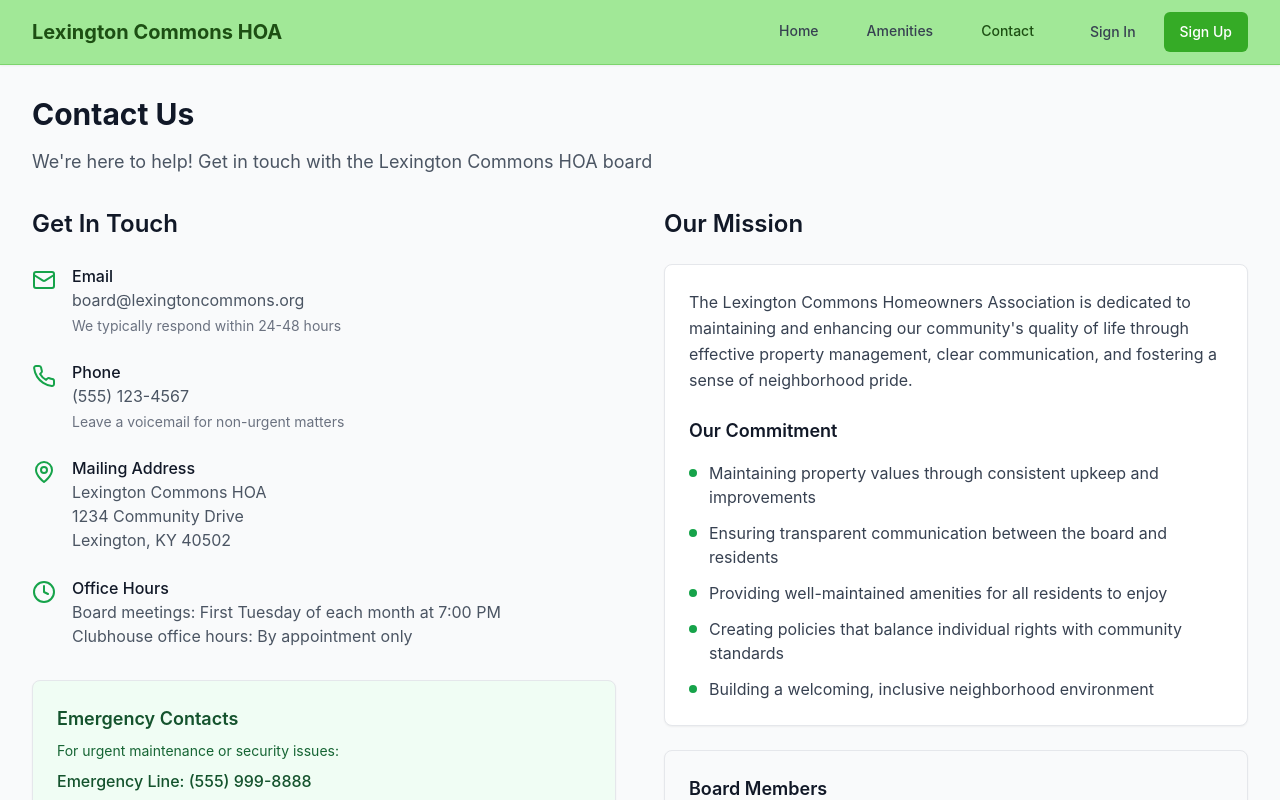
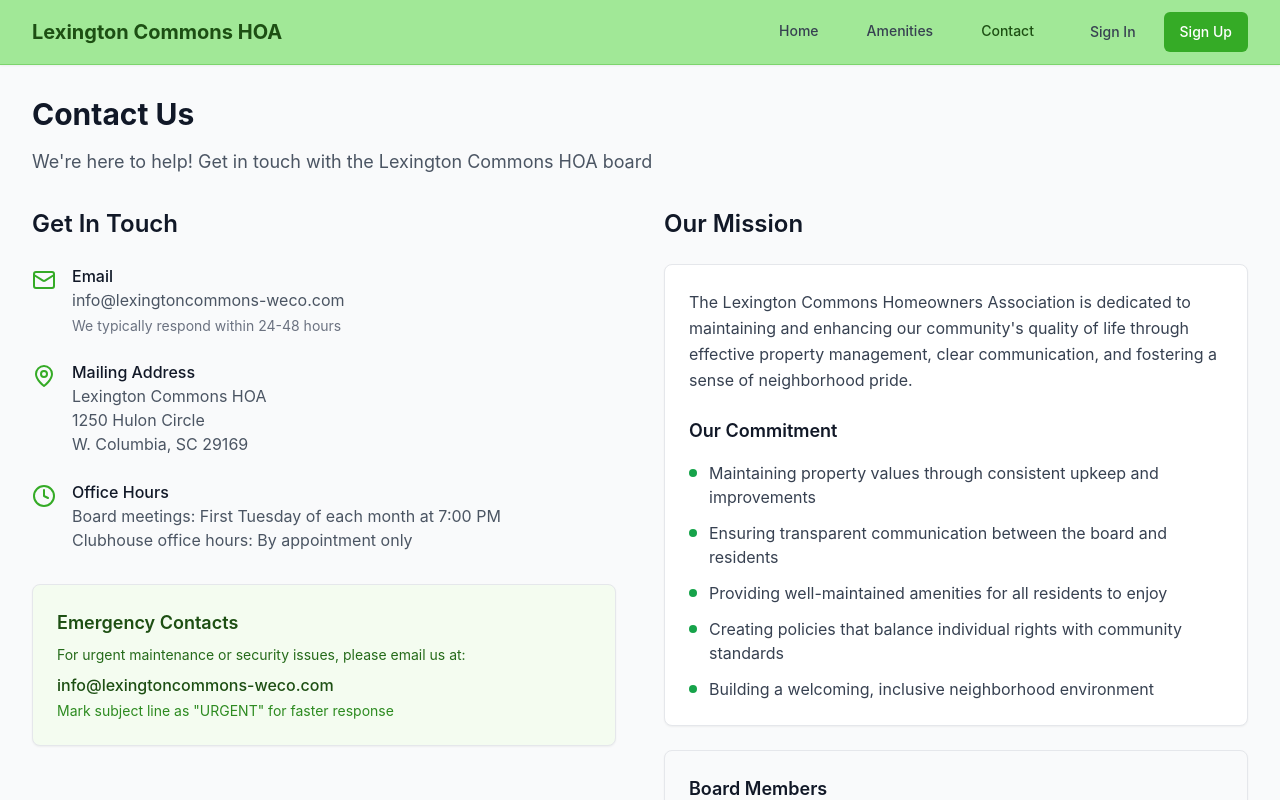
Before and after one commit to dan-quinlog/lexag-hoa, a React (Vite) app: page /contact in a window 1280 px wide. Shown: the top 800 px of the page. Built offline with nearby package versions, Linux system fonts and the light colour scheme.

Commit message:
feat: update contact page with live HOA information
Amp-Thread-ID: https://ampcode.com/threads/T-4a1ed409-68e7-4506-8644-2f45ec2aab97
Co-authored-by: Amp <amp@ampcode.com>

```diff
--- a/src/pages/ContactPage.tsx
+++ b/src/pages/ContactPage.tsx
@@ -1,5 +1,5 @@
 import { Helmet } from 'react-helmet-async'
-import { Mail, Phone, MapPin, Clock } from 'lucide-react'
+import { Mail, MapPin, Clock } from 'lucide-react'
 import { HOA_NAME } from '@/lib/constants'
 
 const ContactPage: React.FC = () => {
@@ -29,10 +29,10 @@ const ContactPage: React.FC = () => {
 
             <div className="space-y-6">
               <div className="flex items-start">
-                <Mail className="h-6 w-6 text-primary-600 mt-1 mr-4 flex-shrink-0" />
+                <Mail className="h-6 w-6 text-grass-600 mt-1 mr-4 flex-shrink-0" />
                 <div>
                   <h3 className="font-medium text-gray-900">Email</h3>
-                  <p className="text-gray-600">board@lexingtoncommons.org</p>
+                  <p className="text-gray-600">info@lexingtoncommons-weco.com</p>
                   <p className="text-sm text-gray-500 mt-1">
                     We typically respond within 24-48 hours
                   </p>
@@ -40,30 +40,19 @@ const ContactPage: React.FC = () => {
               </div>
 
               <div className="flex items-start">
-                <Phone className="h-6 w-6 text-primary-600 mt-1 mr-4 flex-shrink-0" />
+                <MapPin className="h-6 w-6 text-grass-600 mt-1 mr-4 flex-shrink-0" />
                 <div>
-                  <h3 className="font-medium text-gray-900">Phone</h3>
-                  <p className="text-gray-600">(555) 123-4567</p>
-                  <p className="text-sm text-gray-500 mt-1">
-                    Leave a voicemail for non-urgent matters
+                  <h3 className="font-medium text-gray-900">Mailing Address</h3>
+                  <p className="text-gray-600">
+                    Lexington Commons HOA<br />
+                    1250 Hulon Circle<br />
+                    W. Columbia, SC 29169
                   </p>
                 </div>
               </div>
 
               <div className="flex items-start">
-                <MapPin className="h-6 w-6 text-primary-600 mt-1 mr-4 flex-shrink-0" />
-                <div>
-                  <h3 className="font-medium text-gray-900">Mailing Address</h3>
-                  <p className="text-gray-600">
-                    Lexington Commons HOA<br />
-                    1234 Community Drive<br />
-                    Lexington, KY 40502
-                  </p>
-                </div>
-              </div>
-
-              <div className="flex items-start">
-                <Clock className="h-6 w-6 text-primary-600 mt-1 mr-4 flex-shrink-0" />
+                <Clock className="h-6 w-6 text-grass-600 mt-1 mr-4 flex-shrink-0" />
                 <div>
                   <h3 className="font-medium text-gray-900">Office Hours</h3>
                   <p className="text-gray-600">
@@ -74,15 +63,18 @@ const ContactPage: React.FC = () => {
               </div>
             </div>
 
-            <div className="mt-8 card p-6 bg-primary-50">
-              <h3 className="text-lg font-semibold text-primary-900 mb-2">
+            <div className="mt-8 card p-6 bg-grass-50">
+              <h3 className="text-lg font-semibold text-grass-900 mb-2">
                 Emergency Contacts
               </h3>
-              <p className="text-primary-800 text-sm mb-2">
-                For urgent maintenance or security issues:
+              <p className="text-grass-800 text-sm mb-2">
+                For urgent maintenance or security issues, please email us at:
               </p>
-              <p className="text-primary-900 font-medium">
-                Emergency Line: (555) 999-8888
+              <p className="text-grass-900 font-medium">
+                info@lexingtoncommons-weco.com
+              </p>
+              <p className="text-sm text-grass-700 mt-1">
+                Mark subject line as "URGENT" for faster response
               </p>
             </div>
           </div>
```
